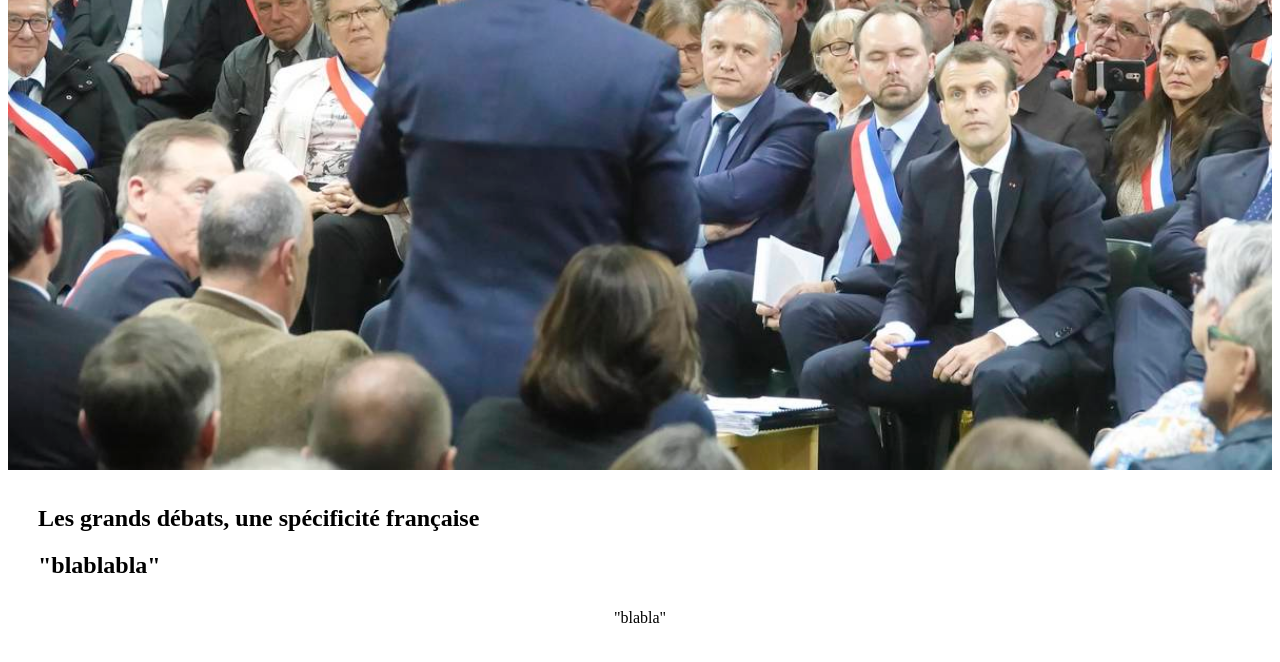
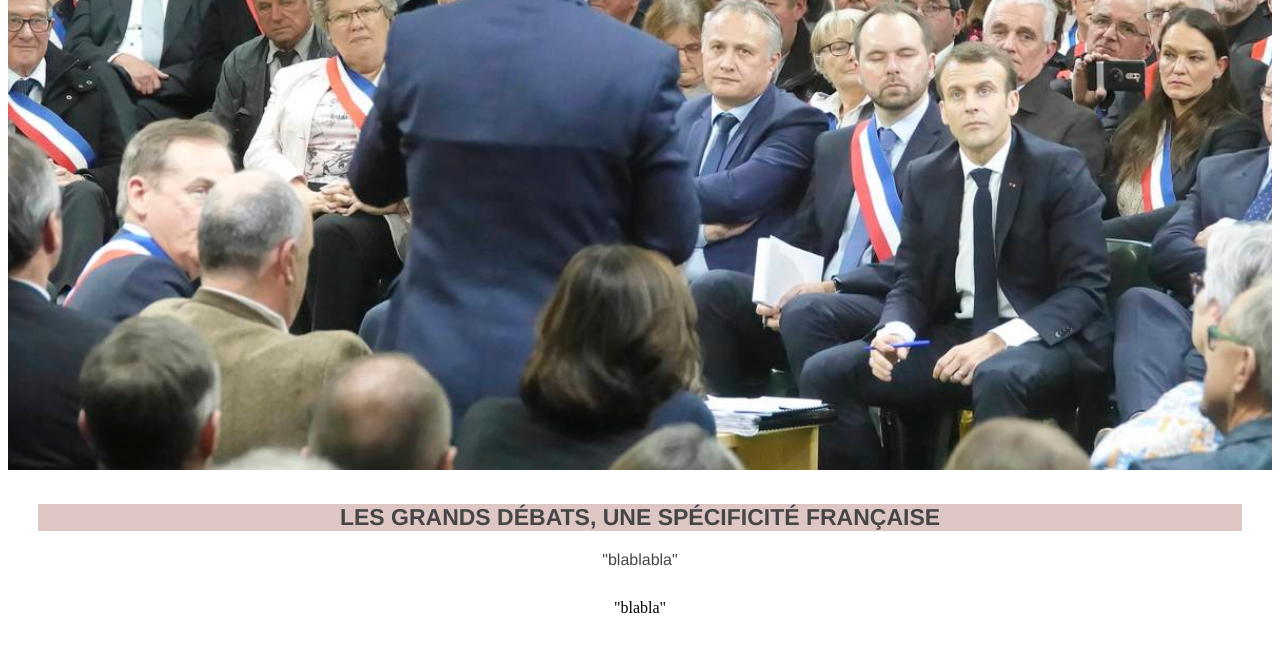
Before and after one commit to GrandDebatAnalyse/GrandDebatAnalyse.github.io, a plain HTML site: page index.html in a window 1280 px wide. Shown: the part 420-1082 px from the top of the page. Drawn offline with Linux system fonts and the light colour scheme.

Commit message:
Update index.html

```diff
--- a/index.html
+++ b/index.html
@@ -24,9 +24,9 @@
 
     <!--  Start history Section  -->
      <section class="historique">
-     	<div class='caption'>
-     		<h1 class="mean_cap">Les grands débats, une spécificité française</hA>
-     		<h2 class="sub_cap">
+     	<div class='row'>
+     		<h1 class="mean_title">Les grands débats, une spécificité française</hA>
+     		<h2 class="sub_title">
      			"blablabla"
      		</h2>
      	</div>
```
